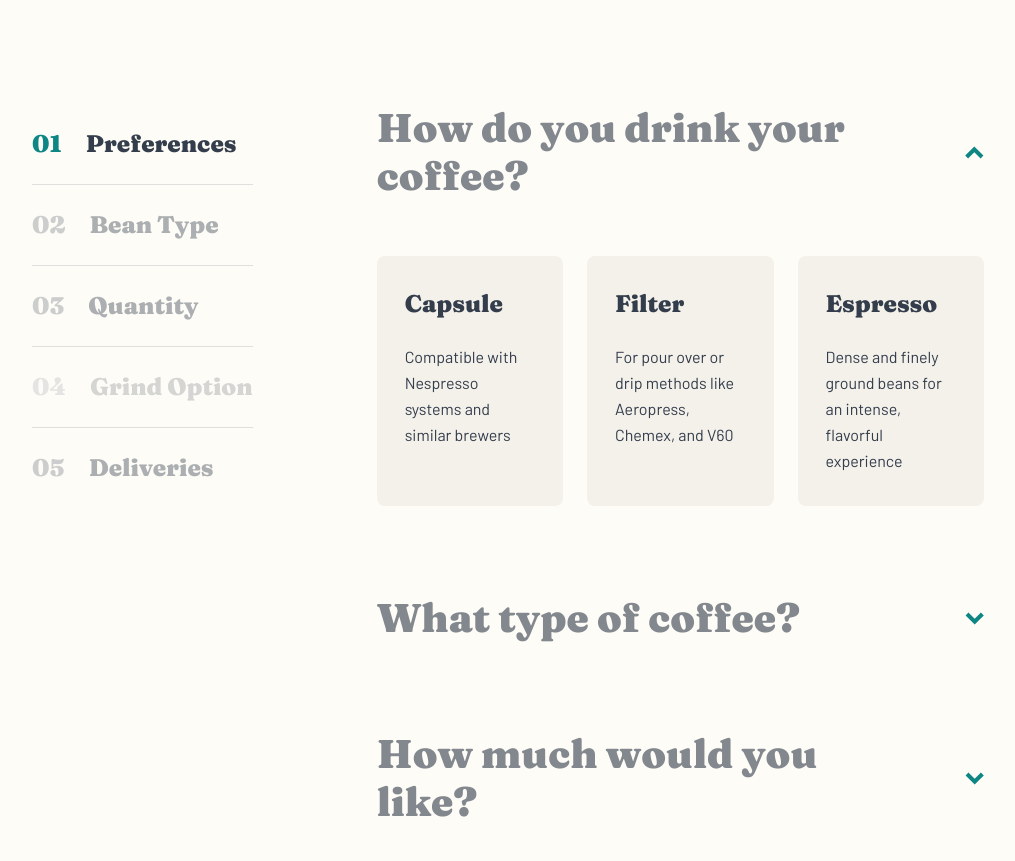
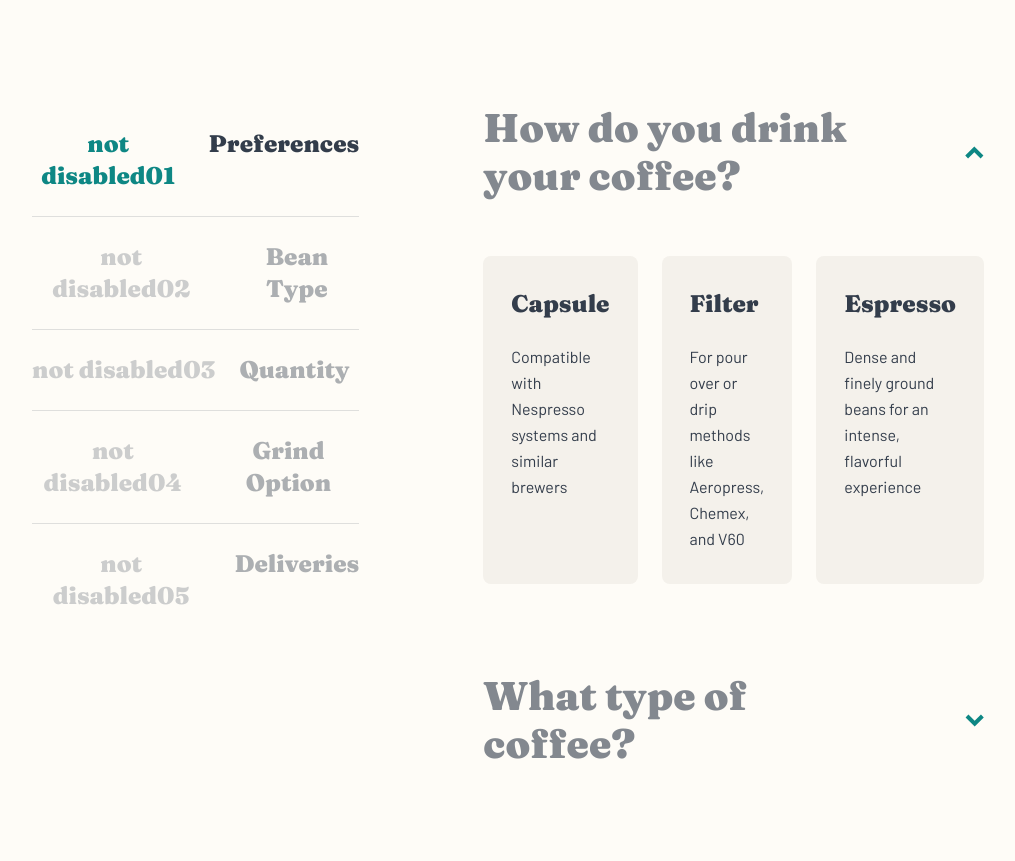
Before and after one commit to 13NOONE37/coffee-rosters, a Next.js app: page /subscription in a window 1280 px wide. Shown: the part 1480-2341 px from the top of the page, without its empty margins (132-1147 px from the left). Built offline with nearby package versions, Linux system fonts and the light colour scheme.

Commit message:
working on disabling section on condition

```diff
--- a/src/app/subscription/_components/selection.tsx
+++ b/src/app/subscription/_components/selection.tsx
@@ -19,6 +19,7 @@ export enum STEPS {
   GRIND_OPTION = "grind_option",
   DELIVERIES = "deliveries",
 }
+
 type Answer = string | number | null;
 type Step = {
   key: STEPS;
@@ -29,7 +30,7 @@ type Step = {
     description: string;
     value: Answer;
   }[];
-  dependsOn?: { step: STEPS; value: Answer[] };
+  dependsOn?: { key: STEPS; values: Answer[] };
 };
 const steps: Step[] = [
   {
@@ -129,7 +130,7 @@ const steps: Step[] = [
         value: "cafetiere",
       },
     ],
-    dependsOn: { step: STEPS.PREFERENCES, value: ["filter, espresso"] }, // only show if user chose Filter or Espresso
+    dependsOn: { key: STEPS.PREFERENCES, values: ["filter, espresso"] }, // only show if user chose Filter or Espresso
   },
   {
     key: STEPS.DELIVERIES,
@@ -155,8 +156,12 @@ const steps: Step[] = [
   },
 ];
 
-type AnswersState = Record<STEPS, { value: Answer; isOpen: boolean }>;
-
+type AnswersState = {
+  [K in STEPS]: {
+    value: Answer;
+    isOpen: boolean;
+  };
+};
 type ActionAnswer = {
   type: "ANSWER";
   step: STEPS;
@@ -208,7 +213,7 @@ export function Selection() {
     [STEPS.GRIND_OPTION]: { value: null, isOpen: false },
     [STEPS.DELIVERIES]: { value: null, isOpen: false },
   });
-
+  console.log("HELLO:", answers[STEPS.PREFERENCES].value);
   //todo summary
   //todo checkout
 
@@ -246,7 +251,7 @@ export function Selection() {
             <div
               className={cn(
                 "flex justify-between gap-17",
-                isStepDisabled(step.key, answers) && "opacity-50",
+                // isStepDisabled(step, answers) && "opacity-50",
               )}
             >
               <h3 className="heading-2 text-ui-neutral text-[1.5rem] md:text-[2rem] lg:text-[2.5rem]">
@@ -260,7 +265,7 @@ export function Selection() {
                     value: !answers[step.key].isOpen,
                   })
                 }
-                disabled={isStepDisabled(step, answers)}
+                // disabled={isStepDisabled(step, answers)}
                 className="cursor-pointer"
               >
                 <ArrowIcon
@@ -277,7 +282,9 @@ export function Selection() {
                 answers[step.key].isOpen ? "visible h-auto" : "hidden h-0",
               )}
             >
-              {!isStepDisabled(step, answers) &&
+              {
+                // !isStepDisabled(step, answers)
+                true &&
                   step.answers.map((answer) => (
                     <AnswerComponent
                       key={answer.title}
@@ -286,7 +293,8 @@ export function Selection() {
                       answers={answers}
                       {...answer}
                     />
-                ))}
+                  ))
+              }
             </div>
           </li>
         ))}
@@ -355,9 +363,9 @@ function Progress({
               className={cn(
                 "heading-4 flex size-full cursor-pointer border-none bg-transparent py-6 opacity-40 hover:opacity-60",
                 currentStep === step.key && "!opacity-100",
-                isStepDisabled(step, answers) && "!opacity-20",
+                // isStepDisabled(step, answers) && "!opacity-20",
               )}
-              disabled={isStepDisabled(step, answers)}
+              // disabled={isStepDisabled(step, answers)}
             >
               <span
                 className={cn(
@@ -365,6 +373,7 @@ function Progress({
                   index === 0 && "text-brand-primary",
                 )}
               >
+                {isStepDisabled(step, answers) ? "disabled" : "not disabled"}
                 {String(index + 1).padStart(2, "0")}
               </span>
               <span className="text-body ml-6">{step.name}</span>
@@ -376,12 +385,12 @@ function Progress({
   );
 }
 function isStepDisabled(step: Step, answers: AnswersState): boolean {
-  console.log(step, answers);
   if (!step.dependsOn) return false;
 
-  const { step: dependsOnStep, value: requiredValues } = step.dependsOn;
+  console.log(step.dependsOn, answers[step.key].value);
+  const { key: dependsOnStep, values: dependsOnValues } = step.dependsOn;
   const answer = answers[dependsOnStep]?.value;
 
   // Disable if the dependency condition isn't met
-  return !requiredValues.includes(answer);
+  return dependsOnValues.includes(answer);
 }
```
Lines whose indentation alone changed are shown as unchanged.
